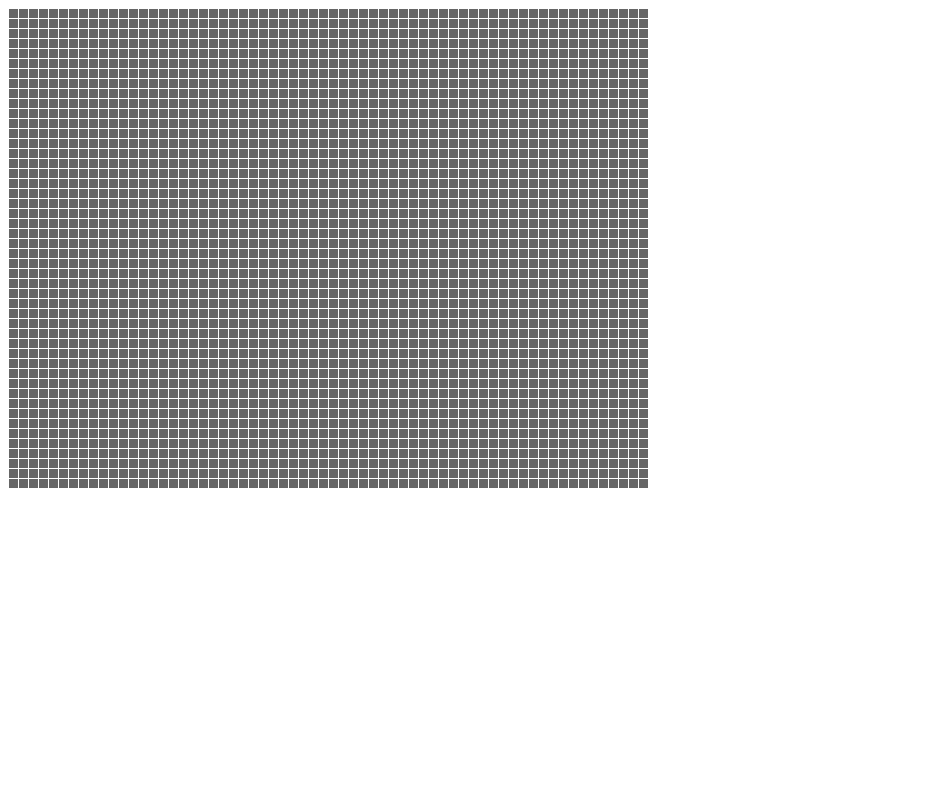
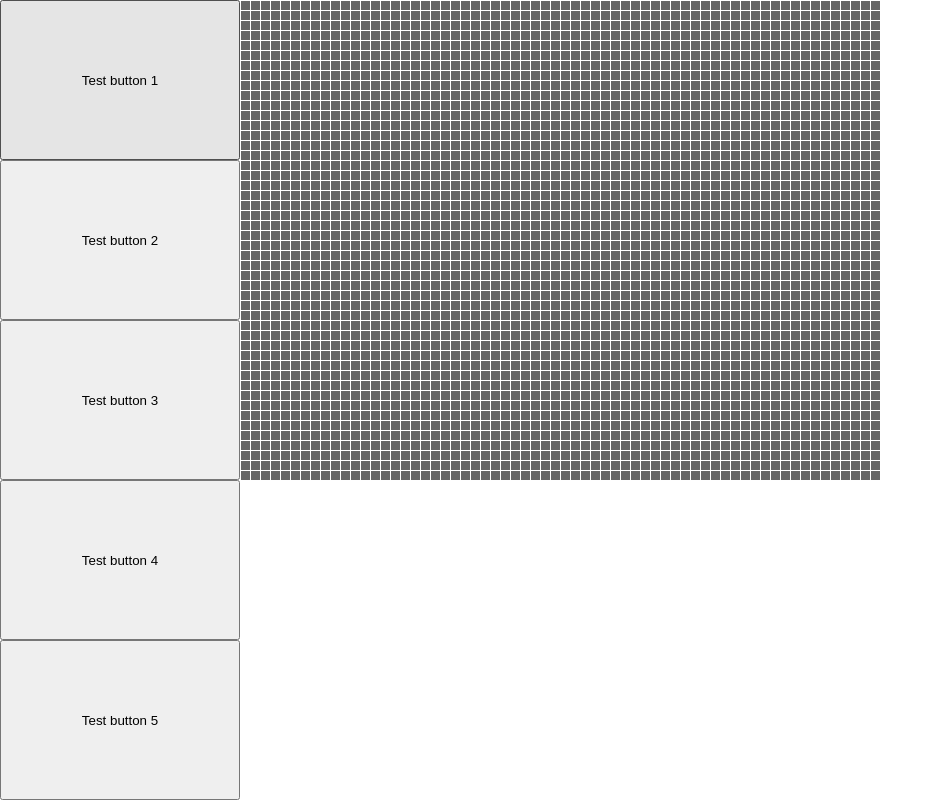
Before and after one commit to echo-bravo-yahoo/micropaint, a plain HTML site: page index.html in a window 1280 px wide. Shown: the whole page, without its empty margins (0-943 px from the left). Drawn offline with Linux system fonts and the light colour scheme.

Commit message:
First UI draft.

```diff
--- a/index.html
+++ b/index.html
@@ -14,11 +14,24 @@
 			.off {
 				background-color: #666666;
 			}
-			.parent {
+			.parent{
 				height: 100%;
 				width: 100%;
+				display: flex;
+				flex-flow: row wrap;
+			}
+			.pixelParent {
+				height: 80%;
+				width: 80%;
 				max-height: 480;
 				max-width: 640;
+				display: flex;
+				flex-flow: row wrap;
+			}
+			.controls {
+				height: 100%;
+				width: 20%;
+				max-width: 240;
 				display: flex;
 				flex-flow: row wrap;
 			}
@@ -26,18 +39,26 @@
 			   -moz-user-select: -moz-none;
 			   -khtml-user-select: none;
 			   -webkit-user-select: none;
-
-			   /*
-			     Introduced in IE 10.
-			     See http://ie.microsoft.com/testdrive/HTML5/msUserSelect/
-			   */
+			   /* Introduced in IE 10. See http://ie.microsoft.com/testdrive/HTML5/msUserSelect/ */
 			   -ms-user-select: none;
 			   user-select: none;
 			}
+			.button {
+				width: 100%;
+			}
 		</style>
 	</head>
-	<body style="cursor: crosshair;">
-		<div id="parent" class="parent"></div>
+	<body style="cursor: crosshair; margin: 0px;">
+		<div id="parent" class="parent">
+			<div id="controls" class="controls">
+				<button id="test" class="button">Test button 1</button>
+				<button id="test" class="button">Test button 2</button>
+				<button id="test" class="button">Test button 3</button>
+				<button id="test" class="button">Test button 4</button>
+				<button id="test" class="button">Test button 5</button>
+			</div>
+			<div id="pixelParent" class="pixelParent"></div>
+		</div>
 		<script src="micropaint.js"></script>
 	</body>
 </html>
--- a/micropaint.js
+++ b/micropaint.js
@@ -7,7 +7,6 @@ document.body.onmousedown = function() {
 
 document.body.onmouseup = function() {
 	isMouseDown = false;
-	document.body.style.cursor = 'crosshair';
 }
 
 function homebrewTime(callback) {
@@ -28,6 +27,22 @@ function exportDriver(loops) {
 	console.log('per loop: '+String(time / loops));
 }
 
+function clearScreen() {
+	for(var i =0; i < 3072; i++) {
+		document.getElementById('pixel-'+i).classList.remove('on');
+		document.getElementById('pixel-'+i).classList.add('off');
+	}
+	saveState();
+}
+
+function fillScreen() {
+	for(var i =0; i < 3072; i++) {
+		document.getElementById('pixel-'+i).classList.remove('off');
+		document.getElementById('pixel-'+i).classList.add('on');
+	}
+	saveState();
+}
+
 function saveState() {
 	localStorage.setItem('state', exportToHeader());
 }
@@ -38,6 +53,7 @@ function loadState() {
 	}
 }
 
+//TO-DO: Make this function more efficient!
 function importFromHeader(header) {
 	var tokenList;
 	// trim char * declaration
@@ -68,7 +84,6 @@ function importFromHeader(header) {
 		// NOTE: get rid of 384 / magic numbers
 		var temp = ("00000000" + parseInt(tokenList[tokenCounter]).toString(2)).slice(-8);
 		for (var bitCounter = 0; bitCounter < 8; bitCounter++) {
-			//bitArray[]
 			if(parseInt(temp[7-bitCounter], 2) === 1) {
 				document.getElementById('pixel-'+String(Math.min(tokenCounter%64 + bitCounter*64 + Math.floor(tokenCounter/64)*8*64, 3071))).classList.add('on');
 				document.getElementById('pixel-'+String(Math.min(tokenCounter%64 + bitCounter*64 + Math.floor(tokenCounter/64)*8*64, 3071))).classList.remove('off');
@@ -160,8 +175,8 @@ for(var rowCounter = 0; rowCounter < 48; rowCounter++) {
 				//console.log(this.id.split('-').pop());
 			}
 		}
-		var parent = document.getElementById('parent');
-		parent.appendChild(temp);
+		var pixelParent = document.getElementById('pixelParent');
+		pixelParent.appendChild(temp);
 	}
 }
 
```
